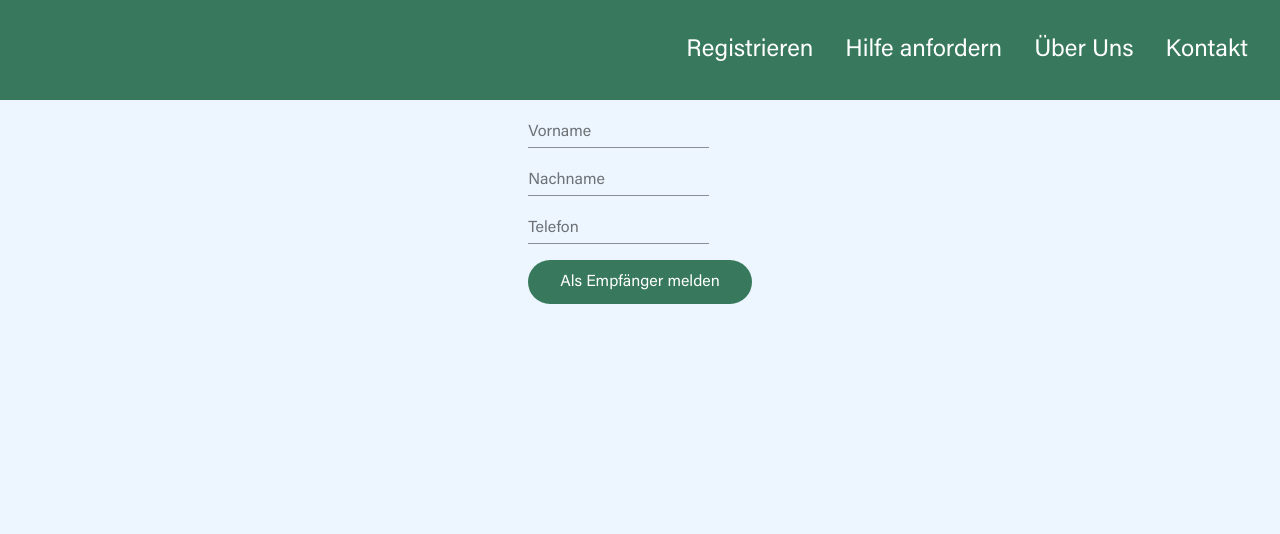
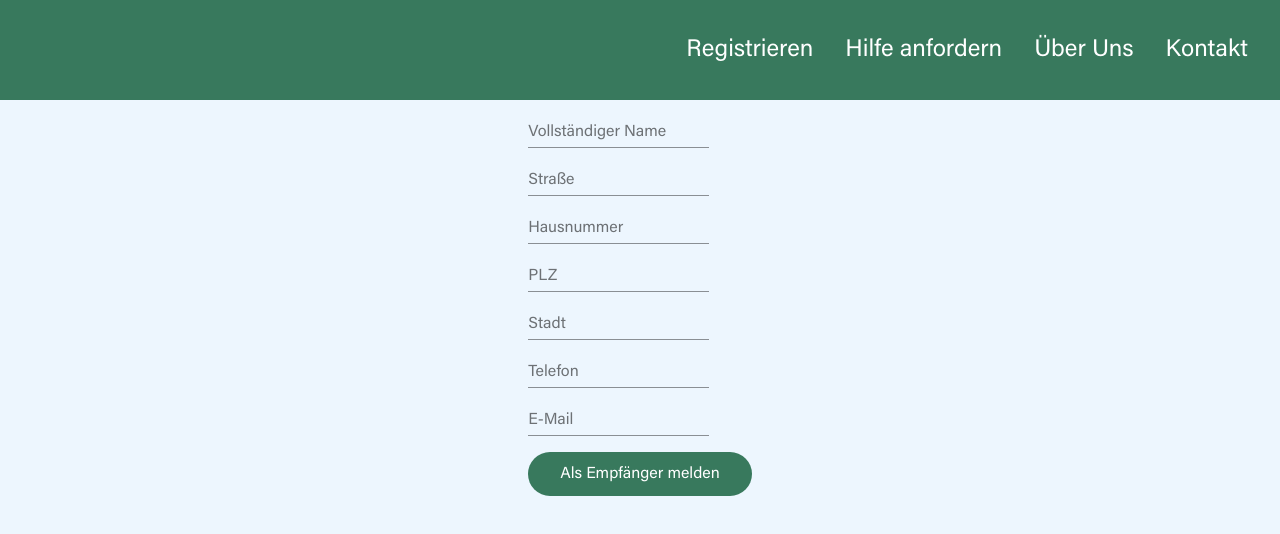
Before and after one commit to lefat-tafel/lefat-frontend, a React (Create React App) app: page /recipient in a window 1280 px wide. Shown: the top 534 px of the page. Built offline with nearby package versions, Linux system fonts and the light colour scheme.

Commit message:
[kon] Added all requiered input fields

```diff
--- a/src/components/RecipientForm.tsx
+++ b/src/components/RecipientForm.tsx
@@ -23,13 +23,25 @@ export const RecipientForm: React.FC<Props> = ({ onSubmit }) => {
       {({ values }) => (
         <Form>
           <div>
-            <Field name="firstName" label="Vorname" component={InputField} />
+            <Field name="name" label="Vollständiger Name" component={InputField} />
           </div>
           <div>
-            <Field name="lastName" label="Nachname" component={InputField} />
+            <Field name="line_1" label="Straße" component={InputField} />
+          </div>
+          <div>
+            <Field name="line_2" label="Hausnummer" component={InputField} />
+          </div>
+          <div>
+            <Field name="zipcode" label="PLZ" component={InputField} />
+          </div>
+          <div>
+            <Field name="town" label="Stadt" component={InputField} />
           </div>
           <div>
             <Field name="phone" label="Telefon" component={InputField} />
+          </div>
+          <div>
+            <Field name="mail" label="E-Mail" component={InputField} />
           </div>
           <div>
             <Button
```
